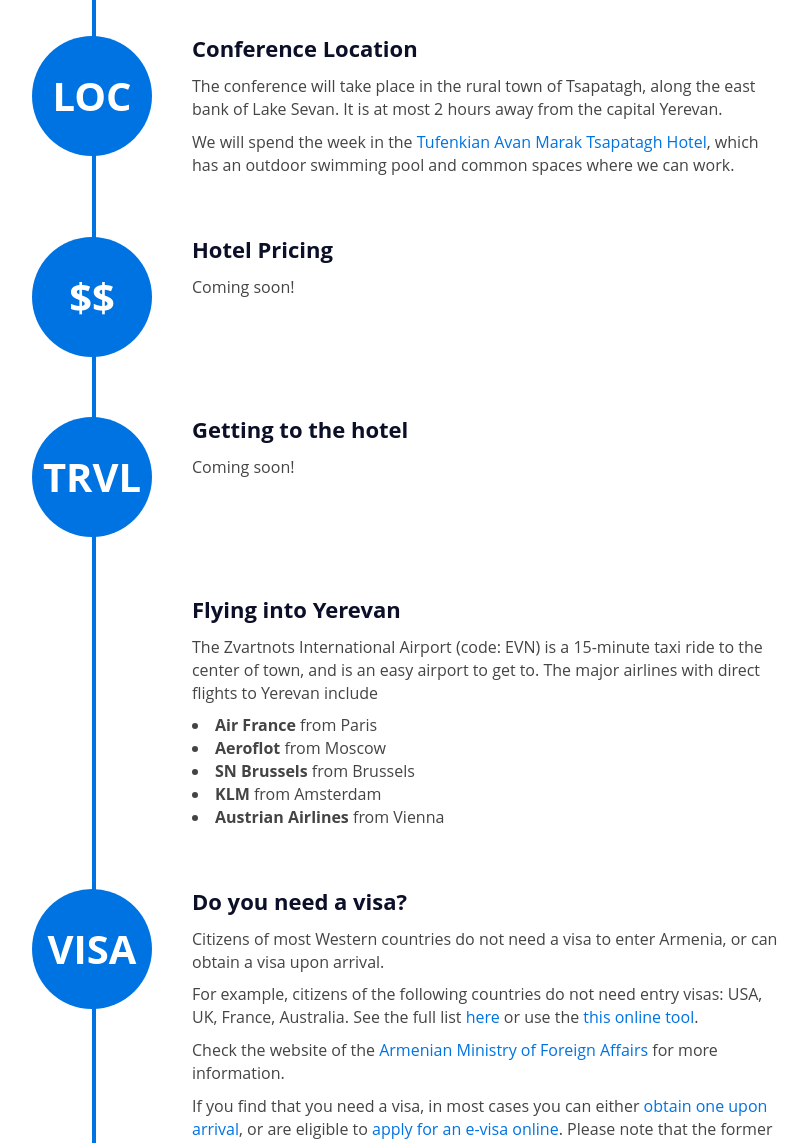
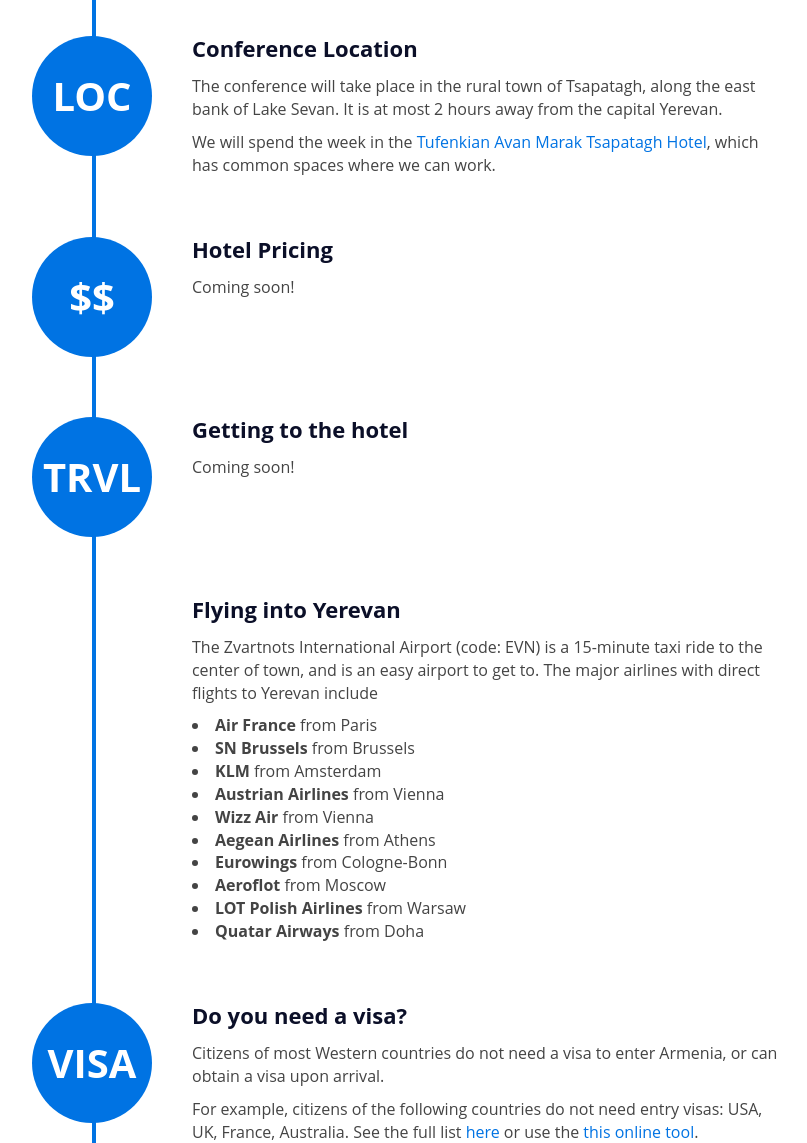
Before and after one commit to perouz/gcp2022, a plain HTML site: page index.html in a window 1280 px wide. Shown: the part 2920-4063 px from the top of the page, without its empty margins (233-1040 px from the left). Drawn offline with Linux system fonts and the light colour scheme.

Commit message:
Update travel info

```diff
--- a/index.html
+++ b/index.html
@@ -337,7 +337,7 @@ give a 10 minute talk introducing a problem.
 							<div class="event-content">
 								<h3 class="event-title">Conference Location</h3>
 								<p>The conference will take place in the rural town of Tsapatagh, along the east bank of Lake Sevan. It is at most 2 hours away from the capital Yerevan.</p>
-								<p>We will spend the week in the <a href="https://tufenkianheritage.com/en/accommodation/avan-marak-tsapatagh-hotel">Tufenkian Avan Marak Tsapatagh Hotel</a>, which has an outdoor swimming pool and common spaces where we can work. </p>
+								<p>We will spend the week in the <a href="https://tufenkianheritage.com/en/accommodation/avan-marak-tsapatagh-hotel">Tufenkian Avan Marak Tsapatagh Hotel</a>, which has common spaces where we can work. </p>
 							</div>
 						</div>
 						<!-- /event -->
@@ -375,10 +375,15 @@ give a 10 minute talk introducing a problem.
 								<h3 class="event-title">Flying into Yerevan</h3>
 								<p>The Zvartnots International Airport (code: EVN) is a 15-minute taxi ride to the center of town, and is an easy airport to get to. The major airlines with direct flights to Yerevan include</p>
                                                                 <li><strong>Air France</strong> from Paris</li>
-                                                                <li><strong>Aeroflot</strong> from Moscow</li>
                                                                 <li><strong>SN Brussels</strong> from Brussels</li>
                                                                 <li><strong>KLM</strong> from Amsterdam</li>
                                                                 <li><strong>Austrian Airlines</strong> from Vienna</li>
+                                                                <li><strong>Wizz Air</strong> from Vienna</li>
+                                                                <li><strong>Aegean Airlines</strong> from Athens</li>
+                                                                <li><strong>Eurowings</strong> from Cologne-Bonn</li>
+                                                                <li><strong>Aeroflot</strong> from Moscow</li>
+                                                                <li><strong>LOT Polish Airlines</strong> from Warsaw</li>
+                                                                <li><strong>Quatar Airways</strong> from Doha</li>
 
 							</div>
 						</div>
```
